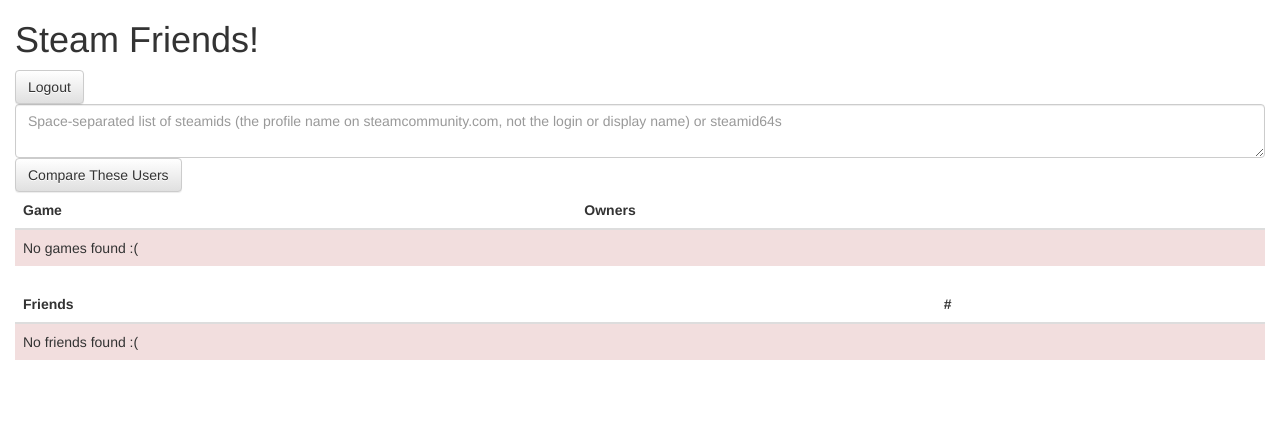
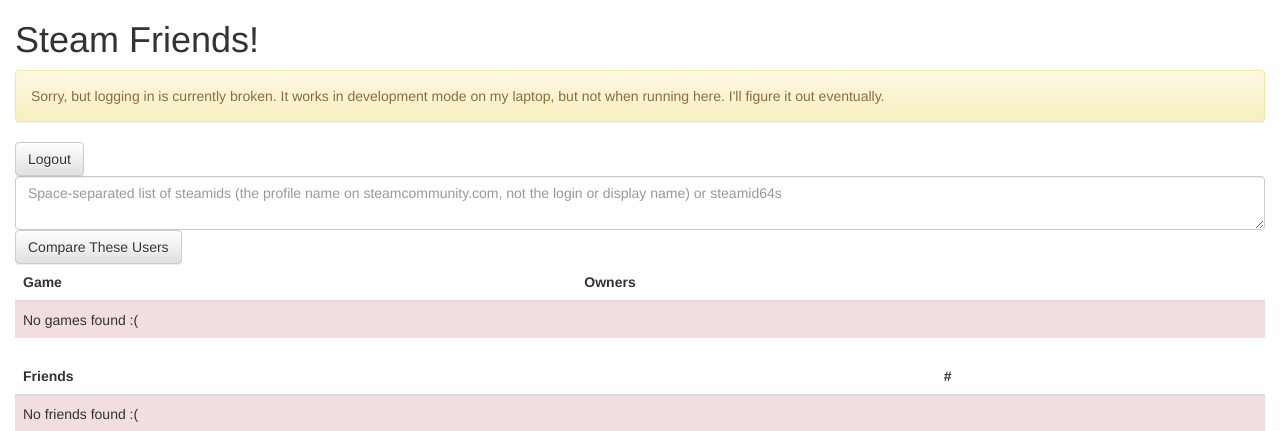
Before and after one commit to BlinkyStitt/steam_friends, a Python web app: template steam_friends/templates/index.html in a window 1280 px wide. Shown: the top 431 px of the page. Run offline with Jinja, Linux system fonts and the light colour scheme; the template is opened without the code that fills it, so the values that code supplies are empty; some libraries are stand-ins or nearby versions.

Commit message:
warn about broken login in prod

```diff
--- a/steam_friends/config.py
+++ b/steam_friends/config.py
@@ -1,5 +1,6 @@
 class Config(object):
     DEBUG = False
+    OPENID_FS_STORE_PATH = "/tmp/steam_friends/openid"
 
     # todo: remove this and revoke the key. but I'm lazy now
     STEAMODD_API_KEY = "DA0509DA52BC706F282F2D315D3C61BB"
@@ -17,8 +18,6 @@ class DevelopmentConfig(Config):
 
 class ProductionConfig(Config):
     DEBUG = False
-    OPENID_FS_STORE_PATH = "/tmp/steam_friends/openid"
-    PROXY_FIX = False
     SECRET_KEY = '\xbfCN\xf6\xbfy\xde\xcb~\x19\x1b\xc5\x9dN\x0f"n\x8b\x13$S\xa5\xe7\xd3'
     SERVER_NAME = 'steam.stitthappens.com'
     TESTING = False
--- a/steam_friends/templates/index.html
+++ b/steam_friends/templates/index.html
@@ -4,6 +4,10 @@
 
 {% block body %}
 <h1>Steam Friends!</h1>
+
+<div class="alert alert-warning" role="alert">
+  Sorry, but logging in is currently broken. It works in development mode on my laptop, but not when running here. I'll figure it out eventually.
+</div>
 
 {% if g.steam_user == None %}
   <form action="{{ url_for('auth.login') }}" method="post">
--- a/steam_friends/views/auth.py
+++ b/steam_friends/views/auth.py
@@ -22,7 +22,7 @@ def login():
     if flask.g.steam_user is not None:
         return flask.redirect(ext.oid.get_next_url())
     if flask.request.method == 'POST':
-        url = 'http://steamcommunity.com/openid'  # openid.COMMON_PROVIDERS['steam']
+        url = openid.COMMON_PROVIDERS['steam']  # 'https://steamcommunity.com/openid'
         return ext.oid.try_login(url)
     return flask.render_template(
         'login.html',
```
Also changed, not shown: README.md.
